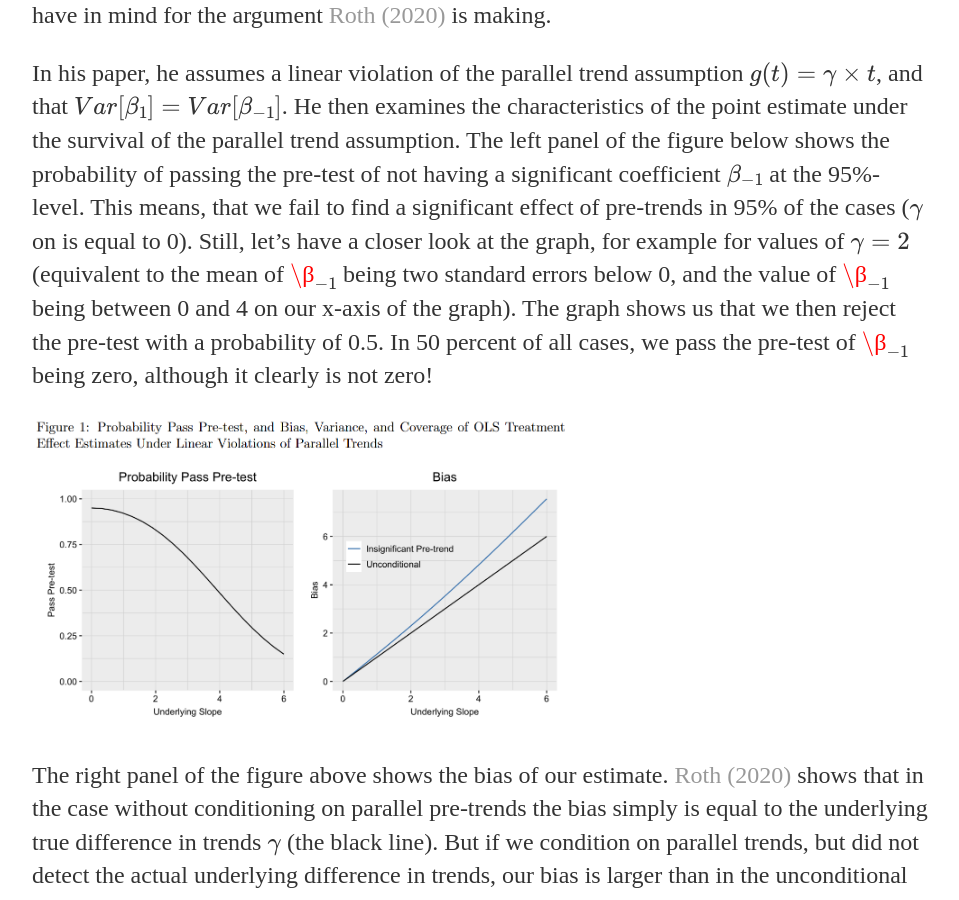
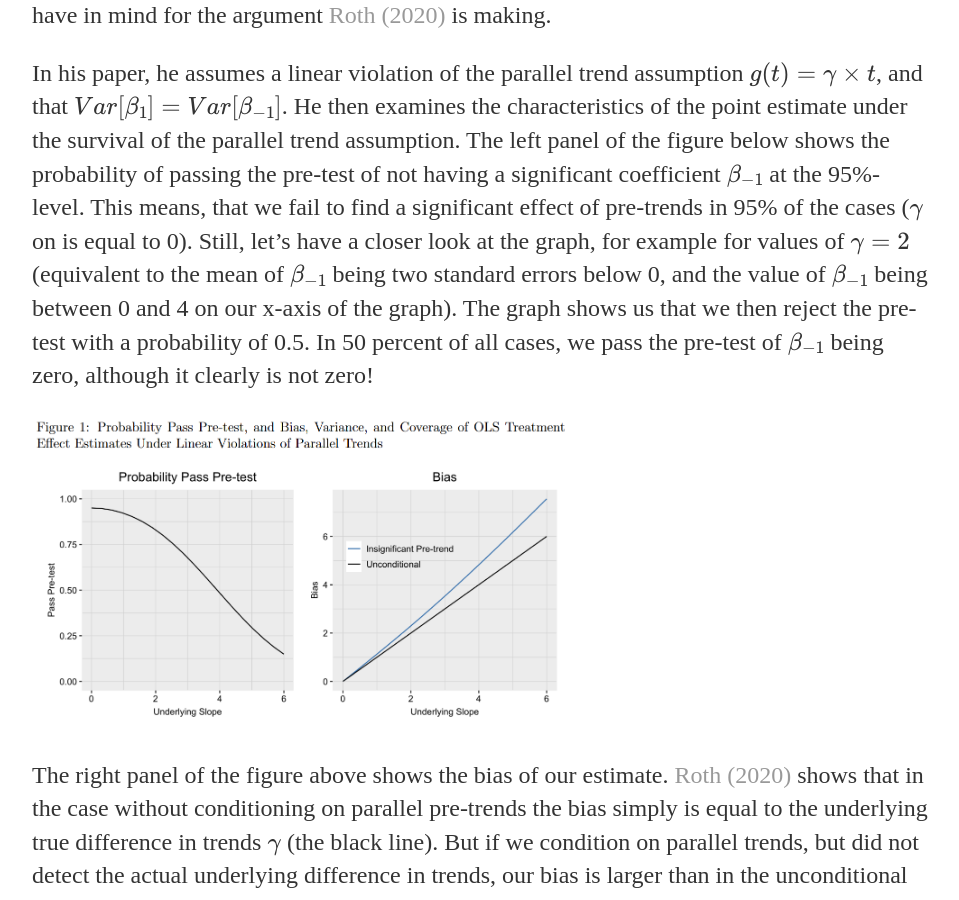
Before and after one commit to BrittaRude/BrittaRude.github.io, a Jekyll site: the page built from inputs_datascience/_posts/2020-07-23-britta-rude-event-studies-and-their-flaws.md, in a window 1280 px wide and 900 px high, scrolled down 1894 px. Shown: the whole window, without its empty margins (160-1119 px from the left). Built offline with Jekyll 4.4.1, drawn with Linux system fonts in a browser that asks for light colours; formulas are drawn with MathJax 3.

Commit message:
Update 2020-07-23-britta-rude-event-studies-and-their-flaws.md

```diff
--- a/inputs_datascience/_posts/2020-07-23-britta-rude-event-studies-and-their-flaws.md
+++ b/inputs_datascience/_posts/2020-07-23-britta-rude-event-studies-and-their-flaws.md
@@ -29,7 +29,7 @@ $$ y_{it}= \alpha_i + \theta_t + \sum_{s \neq 0} beta_s × 1[s=t] \times D_i + \
 
 $$\beta_1$$ is our canonical difference-in-difference treatment effect, and $$\beta_{-1}$$ our pre-period event-study coefficient. Importantly, $$ \triangle y_{t=0}$$ enters the formular for both estimates (the post- and pre-coefficient). This is important, as if we assume $$\beta_{-1}$$ to be 0, this affects our distribution of $$ \triangle y_{t=0}$$, and this on the other hand influences the distribution of $$\beta_{1}$$. This is important to have in mind for the argument [Roth (2020)](https://scholar.harvard.edu/files/jroth/files/roth_pretrends_testing.pdf) is making.
 
-In his paper, he assumes a linear violation of the parallel trend assumption $$g(t) = \gamma \times t$$, and that $$Var[\beta_1] = Var[\beta_{-1}]$$. He then examines the characteristics of the point estimate under the survival of the parallel trend assumption. The left panel of the figure below shows the probability of passing the pre-test of not having a significant coefficient $$\beta_{-1}$$ at the 95%-level. This means, that we fail to find a significant effect of pre-trends in 95% of the cases ($$\gamma$$ on  is equal to 0). Still, let's have a closer look at the graph, for example for values of $$\gamma = 2$$ (equivalent to the mean of $$\β_{-1}$$ being two standard errors below 0, and the value of $$\β_{-1}$$ being between 0 and 4 on our x-axis of the graph). The graph shows us that we then reject the pre-test with a probability of 0.5. In 50 percent of all cases, we pass the pre-test of $$\β_{-1}$$ being zero, although it clearly is not zero!
+In his paper, he assumes a linear violation of the parallel trend assumption $$g(t) = \gamma \times t$$, and that $$Var[\beta_1] = Var[\beta_{-1}]$$. He then examines the characteristics of the point estimate under the survival of the parallel trend assumption. The left panel of the figure below shows the probability of passing the pre-test of not having a significant coefficient $$\beta_{-1}$$ at the 95%-level. This means, that we fail to find a significant effect of pre-trends in 95% of the cases ($$\gamma$$ on  is equal to 0). Still, let's have a closer look at the graph, for example for values of $$\gamma = 2$$ (equivalent to the mean of $$\beta_{-1}$$ being two standard errors below 0, and the value of $$\beta_{-1}$$ being between 0 and 4 on our x-axis of the graph). The graph shows us that we then reject the pre-test with a probability of 0.5. In 50 percent of all cases, we pass the pre-test of $$\beta_{-1}$$ being zero, although it clearly is not zero!
 
 <img src="/images/Roth_Bias_PreTest_2019.PNG" alt="Roth Bias PreTest" style="max-width:60%;"/>
 
```
